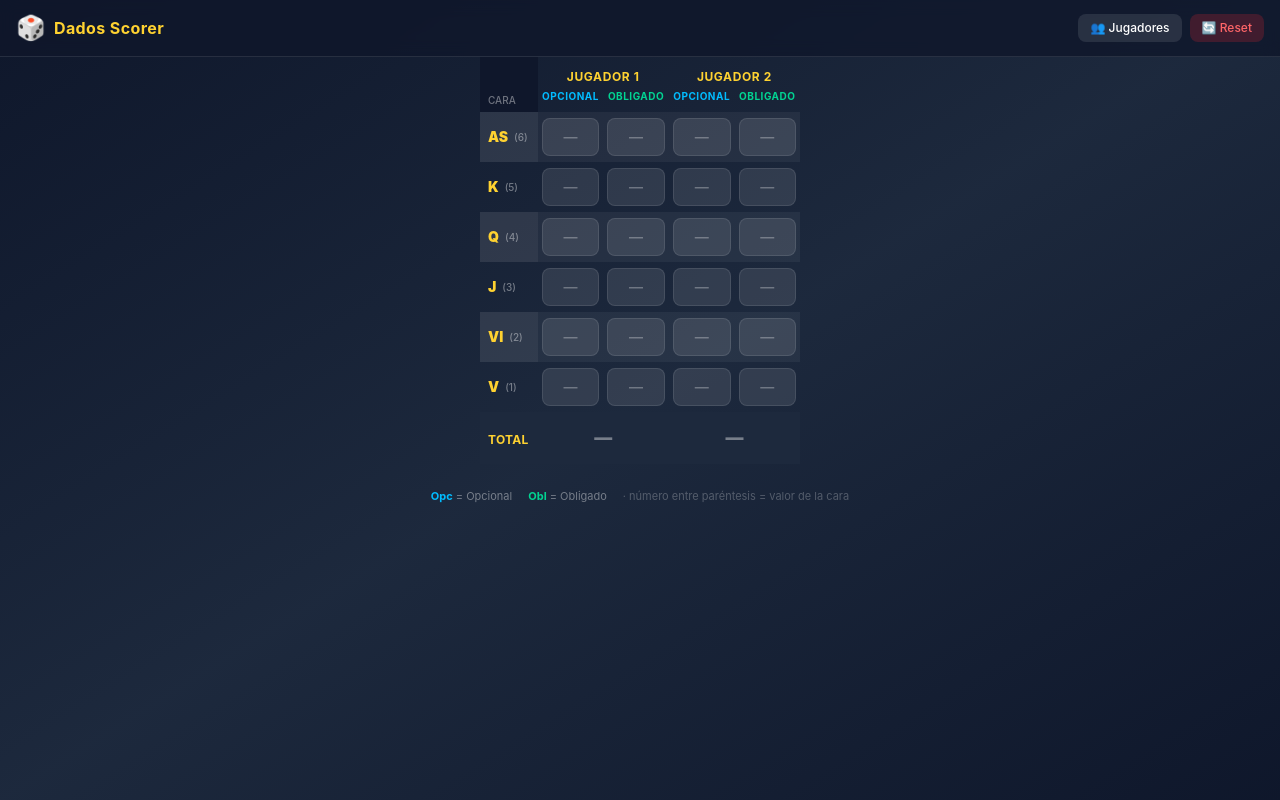
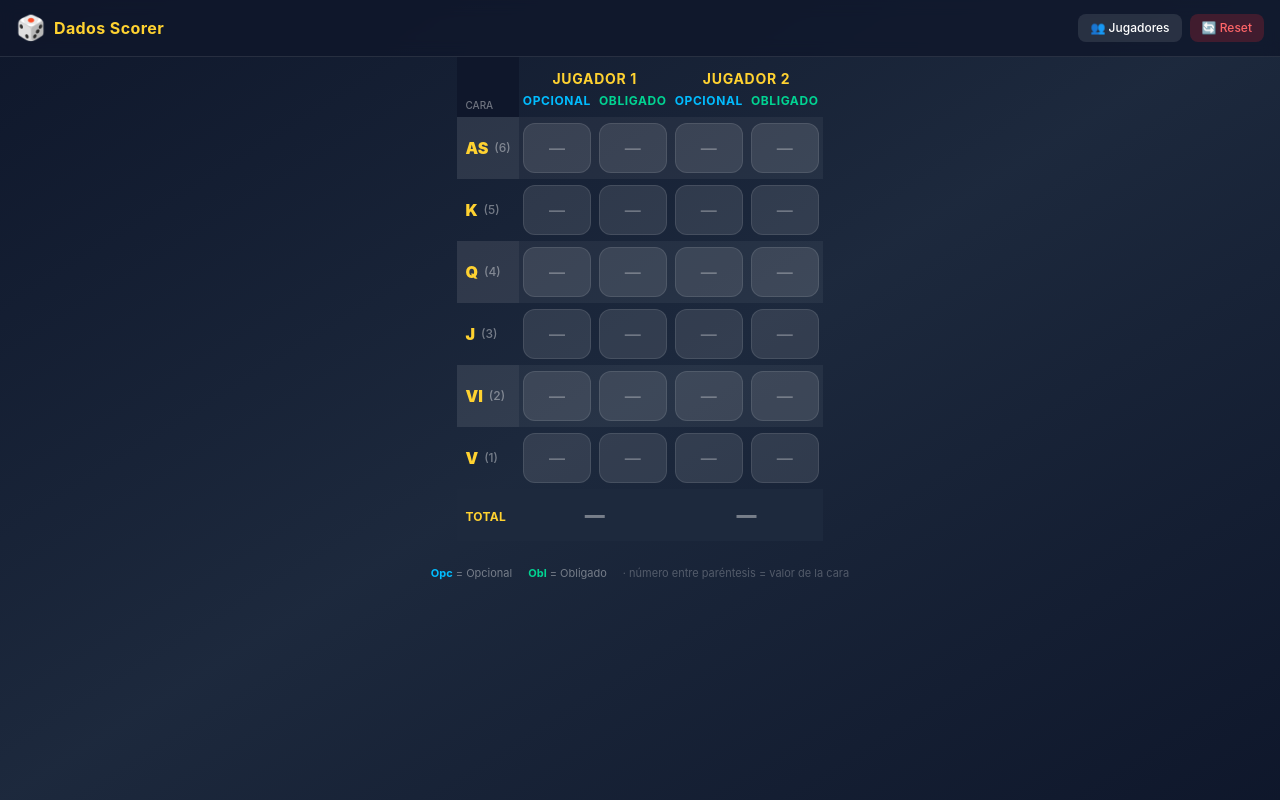
Before and after one commit to josico-dev/dados-scorer, a React (Vite) app: page / in a window 1280 px wide. Built offline with nearby package versions, Linux system fonts and the light colour scheme.

Commit message:
feat: auto-select on focus + bigger UI (cells, labels, headers, totals)

```diff
--- a/src/App.jsx
+++ b/src/App.jsx
@@ -51,14 +51,14 @@ function ScoreCell({ value, faceValue, onChange }) {
         inputMode="numeric"
         value={focused ? value : ''}
         onChange={e => onChange(e.target.value)}
-        onFocus={() => setFocused(true)}
+        onFocus={e => { setFocused(true); e.target.select() }}
         onBlur={() => setFocused(false)}
         className="
-          w-full text-center text-sm font-semibold
+          w-full text-center text-base font-semibold
           bg-white/10 text-white placeholder-white/30
-          rounded-lg py-2 px-1
+          rounded-xl py-3 px-1
           border border-white/10 focus:border-amber-400/80
-          focus:outline-none focus:ring-1 focus:ring-amber-400/60
+          focus:outline-none focus:ring-2 focus:ring-amber-400/60
           transition-all duration-150
           [appearance:textfield] [&::-webkit-inner-spin-button]:appearance-none
         "
@@ -67,8 +67,8 @@ function ScoreCell({ value, faceValue, onChange }) {
       {/* Display calculated value when not focused */}
       {!focused && calculated !== '' && (
         <div className="absolute inset-0 flex items-center justify-center pointer-events-none">
-          <span className="text-sm font-bold text-white">{calculated}</span>
-          <span className="text-[9px] text-white/35 ml-0.5 mt-0.5">({value}×{faceValue})</span>
+          <span className="text-base font-bold text-white">{calculated}</span>
+          <span className="text-[10px] text-white/35 ml-1 mt-0.5">({value}×{faceValue})</span>
         </div>
       )}
     </div>
@@ -212,7 +212,7 @@ export default function App() {
               {players.map((name, pi) => (
                 <th key={pi} colSpan={2}
                     className="text-center px-1 pt-3 pb-1">
-                  <span className="block text-xs font-bold text-amber-300 uppercase tracking-wider truncate max-w-[110px] mx-auto">
+                  <span className="block text-sm font-bold text-amber-300 uppercase tracking-wider truncate max-w-[120px] mx-auto">
                     {name}
                   </span>
                 </th>
@@ -226,7 +226,7 @@ export default function App() {
               {players.map((_, pi) =>
                 SUBTYPES.map(sub => (
                   <th key={`${pi}-${sub}`}
-                      className={`text-center px-1 pb-2 text-[10px] font-bold uppercase tracking-wider w-14 min-w-[48px] ${sub === 'Opc' ? 'text-sky-400' : 'text-emerald-400'}`}>
+                      className={`text-center px-1 pb-2 text-xs font-bold uppercase tracking-wider w-16 min-w-[56px] ${sub === 'Opc' ? 'text-sky-400' : 'text-emerald-400'}`}>
                     {sub === 'Opc' ? 'Opcional' : 'Obligado'}
                   </th>
                 ))
@@ -241,8 +241,8 @@ export default function App() {
                 {/* Row label */}
                 <td className="sticky left-0 z-10 bg-inherit px-2 py-2 whitespace-nowrap">
                   <div className="flex items-center gap-1.5">
-                    <span className="text-sm font-black text-amber-300">{row.label}</span>
-                    <span className="text-[10px] text-white/40 font-medium">({row.value})</span>
+                    <span className="text-base font-black text-amber-300">{row.label}</span>
+                    <span className="text-xs text-white/40 font-medium">({row.value})</span>
                   </div>
                 </td>
 
@@ -269,7 +269,7 @@ export default function App() {
                 const total = playerTotal(scores, pi)
                 return (
                   <td key={pi} colSpan={2} className="text-center px-1 py-3 bg-slate-800">
-                    <span className={`text-lg font-black tabular-nums ${total > 0 ? 'text-amber-300' : 'text-white/40'}`}>
+                    <span className={`text-xl font-black tabular-nums ${total > 0 ? 'text-amber-300' : 'text-white/40'}`}>
                       {total || '—'}
                     </span>
                   </td>
```
